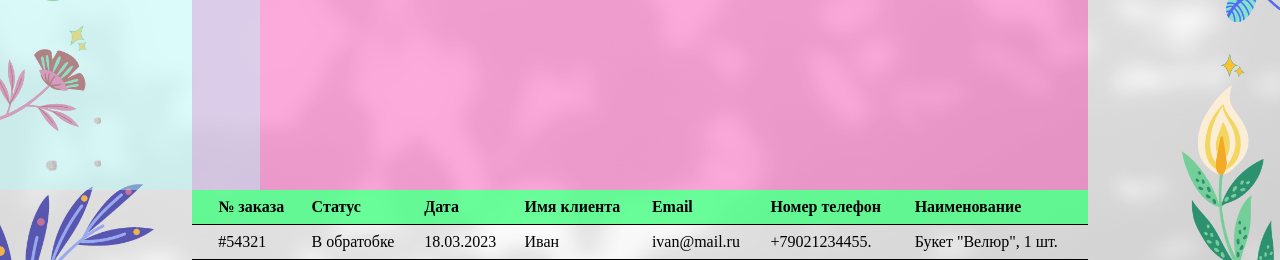
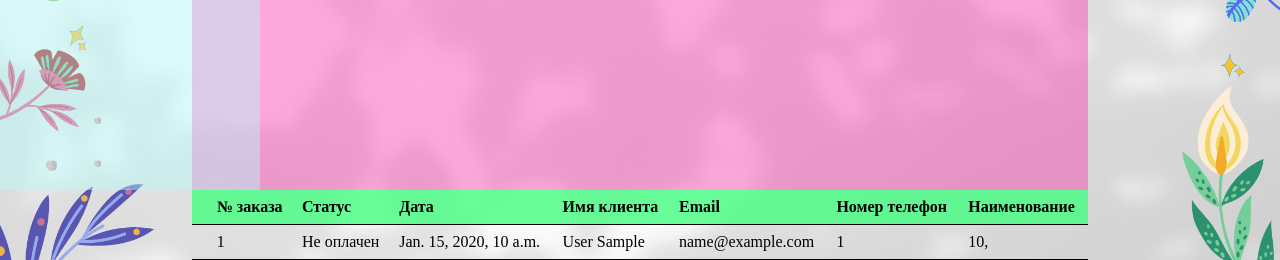
Before and after one commit to Batditos/Flower-shop, a Django app: template adminpanel/templates/adminpanel/orders.html in a window 1280 px wide. Shown: the part 610-870 px from the top of the page. Run offline with Django 4.2, Linux system fonts and the light colour scheme; a user stored in the database is signed in; tables that the repository leaves empty hold one stand-in row (values such as "Sample post"); the template is opened without the code that fills it: most values are stand-ins (such as "Sample title", 1, 10 or a date in 2020); grey boxes marked "Sample" are stand-in pictures.

Commit message:
сделал вывод заказов из БД

```diff
--- a/adminpanel/templates/adminpanel/orders.html
+++ b/adminpanel/templates/adminpanel/orders.html
@@ -1,7 +1,5 @@
-{% extends 'adminpanel/main.html' %}
-{% block title %}Заказы{% endblock %}
-
-{% block content %}
+{% extends 'adminpanel/main.html' %} {% block title %}Заказы{% endblock %}
+{%block content %}
 <div class="info">
   <h2>Заказы</h2>
   <table>
@@ -15,16 +13,28 @@
       <th>Номер телефон</th>
       <th>Наименование</th>
     </tr>
+    {% for order in orders %}
     <tr>
       <td scope="row"></td>
-        <td>#54321</td>
-        <td>В обратобке</td>
-        <td>18.03.2023</td>
-        <td>Иван</td>
-        <td>ivan@mail.ru</td>
-        <td>+79021234455.</td>
-        <td>Букет "Велюр", 1 шт.</td>
+      <td>{{ order.id}}</td>
+      {% if paid != False %}
+      <td>Не оплачен</td>
+      {% else %}
+      <td>Оплачен</td>
+      {% endif %}
+
+      <td>{{order.created}}</td>
+      <td>{{order.user.last_name}} {{order.user.first_name}}</td>
+      <td>{{order.user.email}}</td>
+      <td>{{order.user.phone_number}}</td>
+
+      <td>
+        {% for item in orderitem %}
+        {{ item.price }},<br>
+        {% endfor %}</td>
+
     </tr>
+    {% endfor %}
   </table>
 </div>
 {% endblock %}
```
Lines whose indentation alone changed are shown as unchanged.
